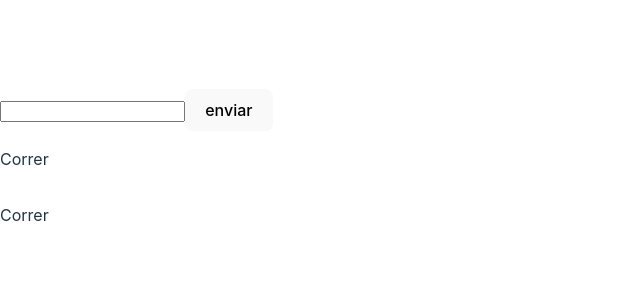
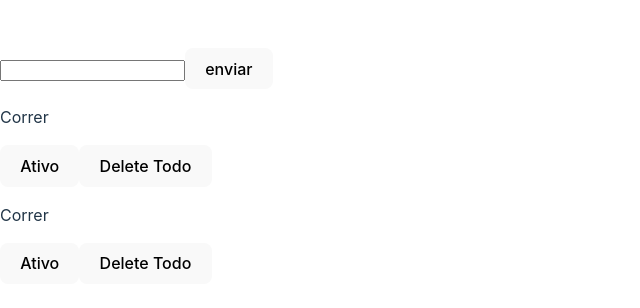
Before and after one commit to DomilsonFirmino/todo-app, a React (Vite) app: page / in a window 1280 px wide. Shown: the part 234-542 px from the top of the page, without its empty margins (0-640 px from the left). Built offline with nearby package versions, Linux system fonts and the light colour scheme.

Commit message:
feat: Delete Todo, Update Tudo

```diff
--- a/src/App.tsx
+++ b/src/App.tsx
@@ -7,23 +7,49 @@ function App() {
   const [description, setDescription] = useState("")
 
   const id = Todos.length + 1;
-  function handleSubmit(e: FormEvent<HTMLFormElement>){
+  function handleSubmitTodo(e: FormEvent<HTMLFormElement>){
     e.preventDefault()
     if(description.length < 1)
       return
     const newTodo:TodoType = {id, description, status: "active"}
-    setTodos([...Todos, newTodo])
+    setTodos([newTodo, ...Todos])
     setDescription("")
   }
+
+  function handleDeleteTodo(id: number){
+    setTodos(Todos.filter((Todo)=>Todo.id != id))
+  }
+
+  function handleCheckTodo(id: number){
+    setTodos(
+      Todos.map( Todo => {
+        if(Todo.id != id){
+          return Todo
+        }
+        else{
+          return {...Todo, status: Todo.status == "active" ? "completed": "active"}
+        }
+      })
+    )
+  }
+
   return (
     <div style={{display: 'grid', placeContent: 'center'}}>
       <div>
-        <form onSubmit={(e)=>handleSubmit(e)}>
+        <form onSubmit={(e)=>handleSubmitTodo(e)}>
           <input onChange={(e)=>setDescription(e.target.value)} value={description} type="text"/>
           <button type="submit">enviar</button>
         </form>
       </div>
-      {Todos.map((Todo) => <p key={Todo.id}>{Todo.description}</p>)}
+      {Todos.map((Todo) => (
+        <div key={Todo.id}>
+          <p>{Todo.description}</p>
+          <button onClick={()=>handleCheckTodo(Todo.id)}>
+            {Todo.status=="active" ? "Ativo": "completo"}
+          </button>
+          <button onClick={()=>handleDeleteTodo(Todo.id)}>Delete Todo</button>
+        </div>
+      ))}
     </div>
   )
 }
```
